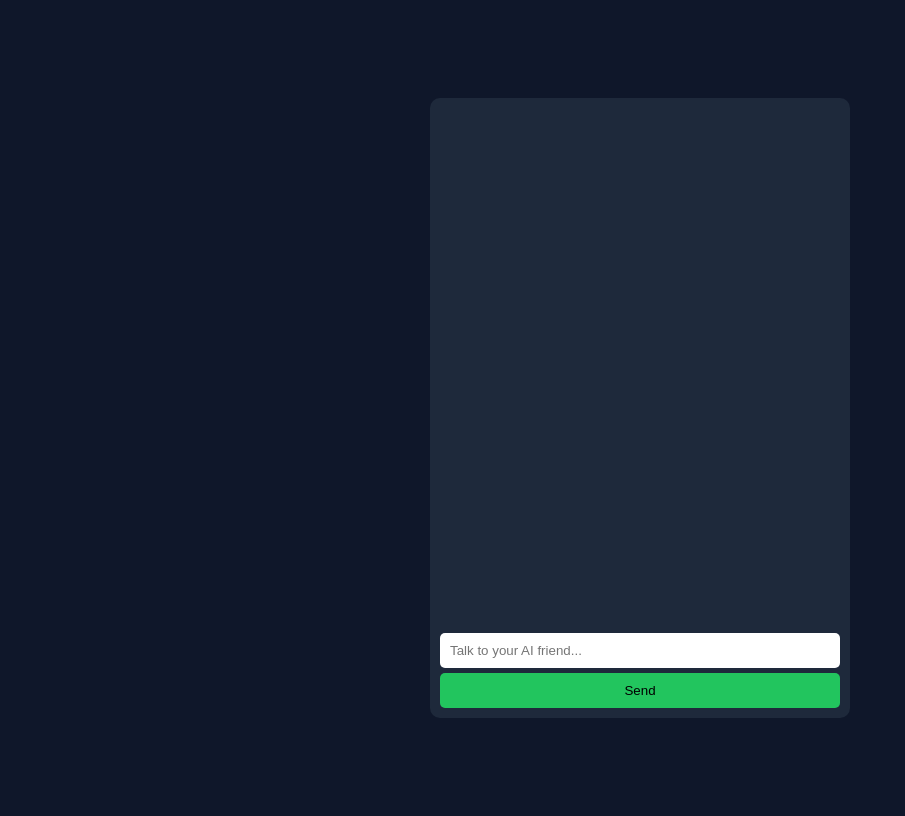
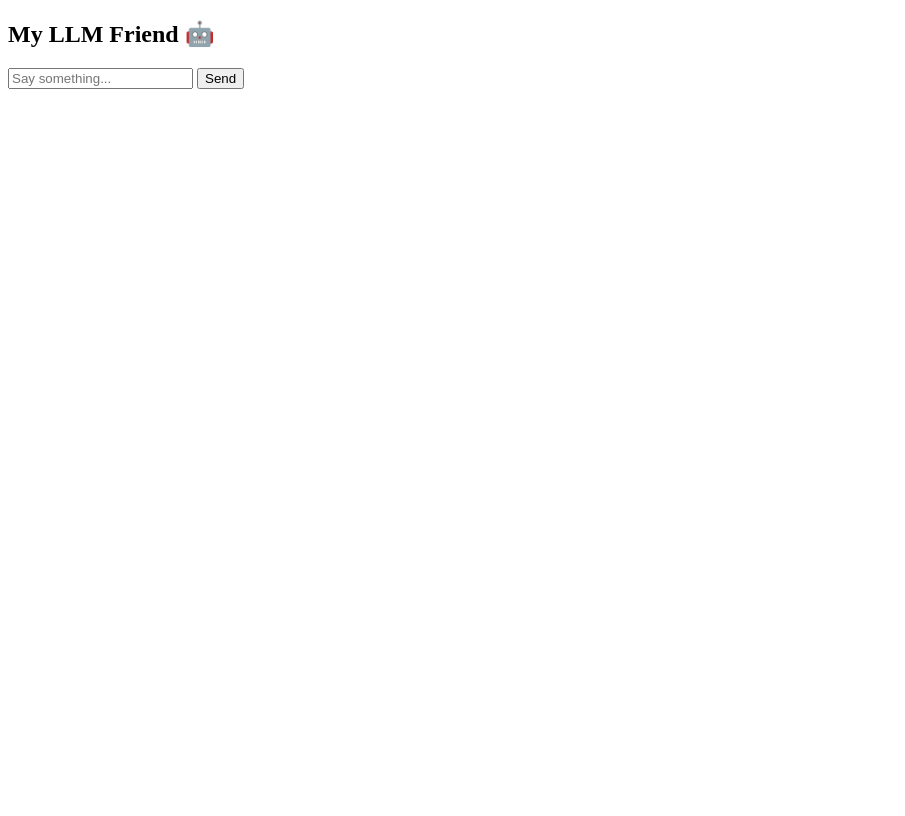
Before and after one commit to bascom259/projects, a FastAPI app: page / in a window 1280 px wide. Shown: the whole page, without its empty margins (0-905 px from the left). After the commit the page ends 89 px from the top, so only its background shows below. Run offline with FastAPI, Linux system fonts and the light colour scheme.

Commit message:
Refactor chat interface and update send function

```diff
--- a/templates/index.html
+++ b/templates/index.html
@@ -2,103 +2,28 @@
 <html>
 <head>
     <title>LLM Friend</title>
+</head>
+<body>
+    <h2>My LLM Friend 🤖</h2>
 
-    <style>
-        body {
-            font-family: Arial;
-            background: #0f172a;
-            color: white;
-            display: flex;
-            justify-content: center;
-            align-items: center;
-            height: 100vh;
-        }
+    <input id="msg" placeholder="Say something..." />
+    <button onclick="send()">Send</button>
 
-        #chat-container {
-            width: 400px;
-            height: 600px;
-            background: #1e293b;
-            border-radius: 10px;
-            display: flex;
-            flex-direction: column;
-            padding: 10px;
-        }
-
-        #chat {
-            flex: 1;
-            overflow-y: auto;
-            margin-bottom: 10px;
-        }
-
-        .msg {
-            margin: 8px;
-            padding: 8px;
-            border-radius: 8px;
-        }
-
-        .user {
-            background: #2563eb;
-            text-align: right;
-        }
-
-        .bot {
-            background: #334155;
-            text-align: left;
-        }
-
-        input {
-            padding: 10px;
-            border: none;
-            border-radius: 5px;
-        }
-
-        button {
-            margin-top: 5px;
-            padding: 10px;
-            background: #22c55e;
-            border: none;
-            border-radius: 5px;
-            cursor: pointer;
-        }
-    </style>
-</head>
-
-<body>
-
-<div id="chat-container">
-    <div id="chat"></div>
-
-    <input id="message" placeholder="Talk to your AI friend..." />
-    <button onclick="sendMessage()">Send</button>
-</div>
+    <p id="reply"></p>
 
 <script>
+async function send() {
+    const message = document.getElementById("msg").value;
 
-async function sendMessage() {
-
-    const input = document.getElementById("message");
-    const chat = document.getElementById("chat");
-
-    const message = input.value;
-    if (!message) return;
-
-    chat.innerHTML += `<div class="msg user">${message}</div>`;
-    input.value = "";
-
-    const response = await fetch("/chat", {
+    const res = await fetch("/chat", {
         method: "POST",
-        headers: {
-            "Content-Type": "application/json"
-        },
-        body: JSON.stringify({ message })
+        headers: {"Content-Type":"application/json"},
+        body: JSON.stringify({message})
     });
 
-    const data = await response.json();
-
-    chat.innerHTML += `<div class="msg bot">${data.reply}</div>`;
-    chat.scrollTop = chat.scrollHeight;
+    const data = await res.json();
+    document.getElementById("reply").innerText = data.reply;
 }
-
 </script>
 
 </body>
```
